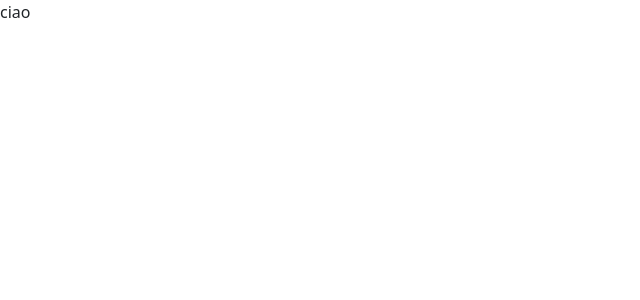
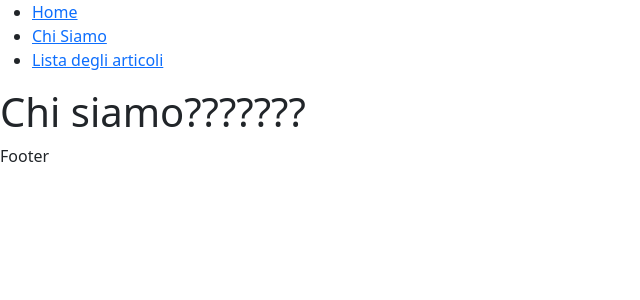
Before and after one commit to AndreaRaga56/react-router, a React (Vite) app: page /AboutUs in a window 1280 px wide. Shown: the top 300 px of the page, without its empty margins (0-640 px from the left). Built offline with nearby package versions, Linux system fonts and the light colour scheme.

Commit message:
feat MainNav, ChiSiamo, HomePage, AppLayout, integrazione in App.jsx

```diff
--- a/src/App.jsx
+++ b/src/App.jsx
@@ -1,9 +1,23 @@
+import { BrowserRouter, Route, Routes } from "react-router-dom";
+import AppLayout from "./components/AppLayout";
+import HomePage from "./components/HomePage";
+import ChiSiamo from "./components/ChiSiamo";
 import ListaPostConForm from "./components/ListaPostConForm";
+
 
 function App(){
     return(
         <>
-        <div>ciao</div>
+        <BrowserRouter>
+            <Routes>
+                <Route element={<AppLayout/>}>
+                    <Route path="/" element={<HomePage/>}/>
+                    <Route path="/AboutUs" element={<ChiSiamo/>}/>
+                    <Route path="/Form+Posts" element={<ListaPostConForm/>}/>
+                </Route>
+            </Routes>
+        </BrowserRouter>
+
         </>
 
     )
--- /dev/null
+++ b/src/components/AppLayout.jsx
@@ -0,0 +1,18 @@
+import { Outlet } from "react-router-dom";
+import MainNav from "./MainNav";
+
+function AppLayout (){
+    return(
+        <>
+        <MainNav/>
+
+        <Outlet/>
+
+        <footer>
+            Footer
+        </footer>
+        </>
+    )
+}
+
+export default AppLayout
--- /dev/null
+++ b/src/components/ChiSiamo.jsx
@@ -0,0 +1,9 @@
+function ChiSiamo(){
+    return(
+        <>
+        <h1>Chi siamo???????</h1>
+        </>
+    )
+}
+
+export default ChiSiamo
--- /dev/null
+++ b/src/components/HomePage.jsx
@@ -0,0 +1,7 @@
+function HomePage(){
+    return(
+        <h1>Casa dolce casa</h1>
+    )
+}
+
+export default HomePage
--- /dev/null
+++ b/src/components/MainNav.jsx
@@ -0,0 +1,39 @@
+import { NavLink } from "react-router-dom"
+
+function MainNav(){
+    const menuDiNav = [
+        {
+            path: "/",
+            title: "Home"
+        },
+        {
+            path: "/AboutUs",
+            title: "Chi Siamo"
+        },
+        {
+            path: "/Form+Posts",
+            title: "Lista degli articoli"
+        }
+
+    ]
+
+    const print = menuDiNav.map((curElem) => {
+        return (
+            <li key={curElem.title}>
+                <NavLink to={curElem.path}>{curElem.title}</NavLink>
+            </li>
+        )
+    })
+
+    return (
+        <>
+            <nav>
+                <ul>
+                    {print}
+                </ul>
+            </nav>
+        </>
+    )
+}
+
+export default MainNav
```
